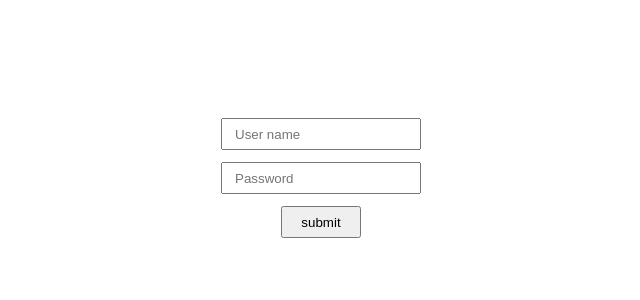
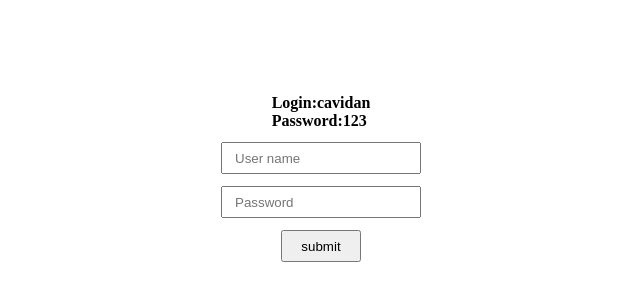
Before and after one commit to cavidansukurzade/todo-with-drag-drop, a React (Vite) app: page / in a window 1280 px wide. Shown: the part 222-522 px from the top of the page, without its empty margins (319-959 px from the left). Built offline with nearby package versions, Linux system fonts and the light colour scheme.

Commit message:
Login revealed

```diff
--- a/src/pages/login/index.jsx
+++ b/src/pages/login/index.jsx
@@ -35,6 +35,7 @@
   return (
     <section className={styles.main} onSubmit={handleSubmit}>
       <form>
+        <h4>Login:cavidan<br/>Password:123</h4>
         <input
           name="userName"
           type="text"
```
